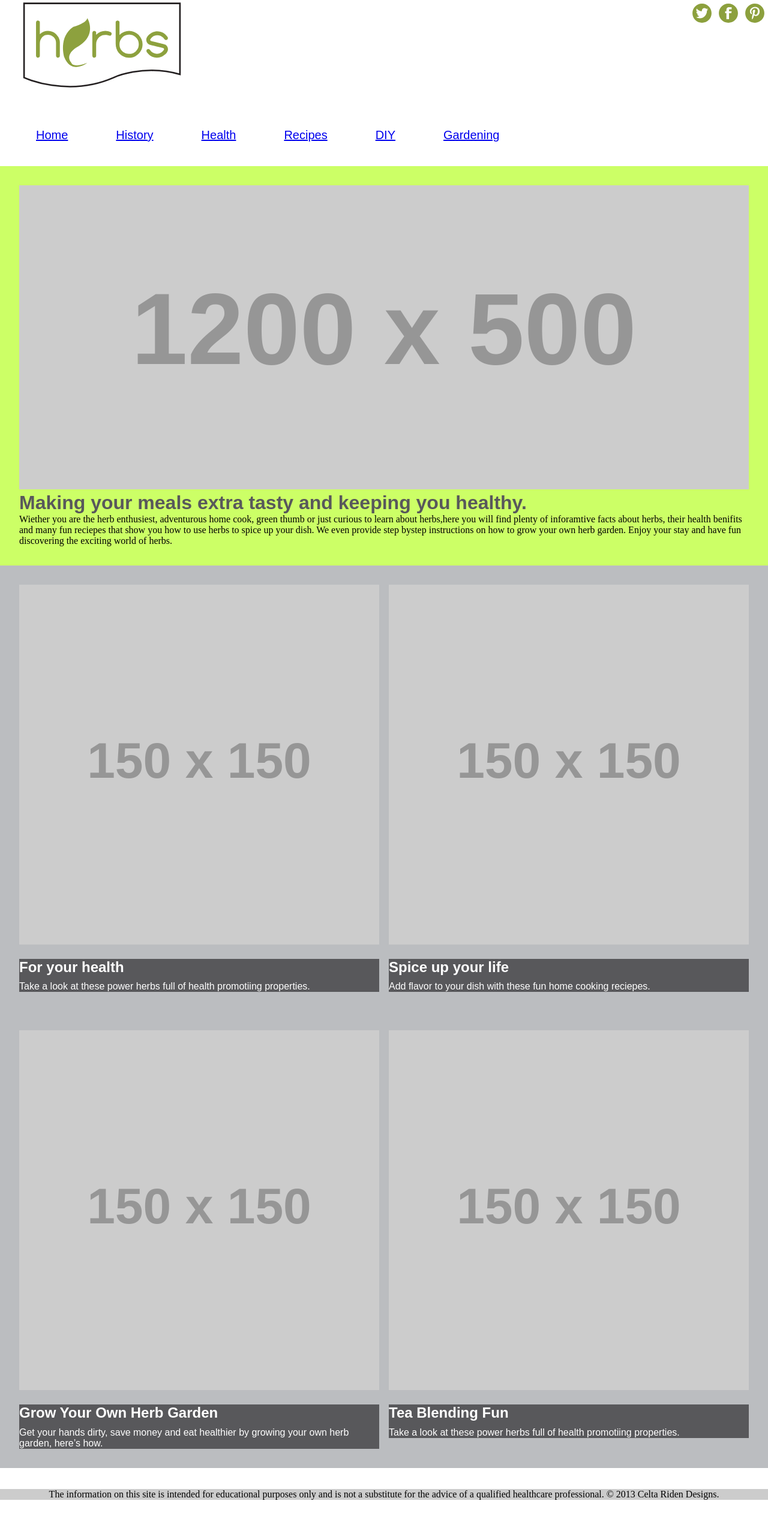
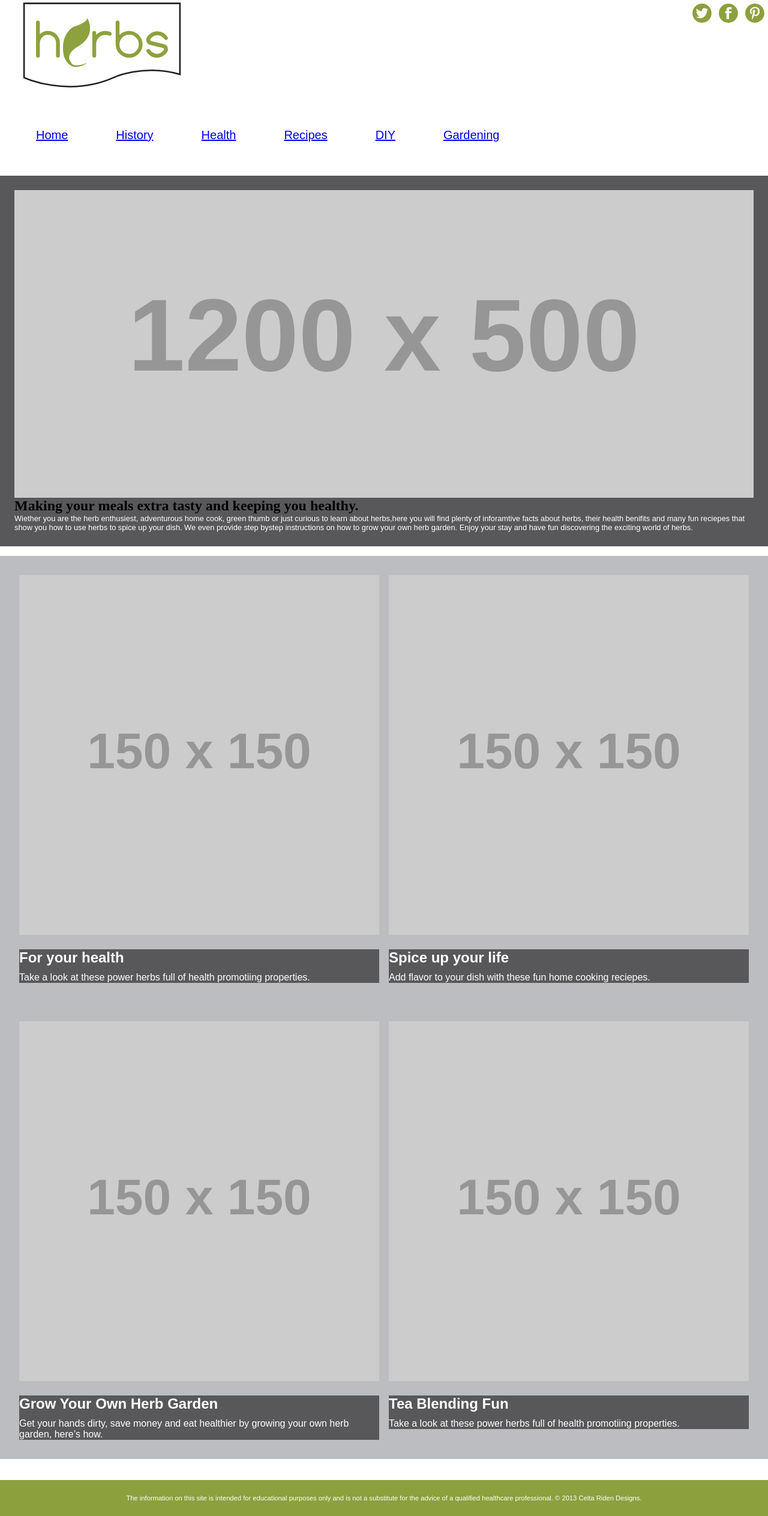
Before and after one commit to CeltaRiden/large-data-website, a Jekyll site: the page built from index.html, in a window 1280 px wide. Shown: the whole page at 60% size. Built offline with Jekyll 4.4.1, drawn with Linux system fonts in a browser that asks for light colours; Markdown is read by kramdown in place of the engine named in the settings; before the commit the page ends 2501 px from its top, so only the background shows below that.

Commit message:
made changes to general css

```diff
--- a/css/general.css
+++ b/css/general.css
@@ -4,13 +4,10 @@
 @-webkit-viewport {width: device-width; scale: 1; }
 @viewport {width: device-width; scale: 1; }
 
-
-
-
 /* Reset Your Margins and Padding, target all your element tags that you are using */
 * {
-	 -moz-box-sizing: border-box;
-  -webkit-box-sizing: border-box;
+	-moz-box-sizing: border-box;
+  	-webkit-box-sizing: border-box;
     box-sizing: border-box;
 
 	margin:0;
@@ -28,9 +25,10 @@
 
 }
 
-.flex-img {
-	width:100%;
-}
+
+.unit-l-4-4 img {
+  	display: none;
+  }
 
 
 .list-group-item-inline{
@@ -64,34 +62,64 @@
 }
 
 
-h1{
+.intro{
+	background-color:#CF6;
+	text-decoration:none;
+	padding:1.5em;
+}
+
+.intro h1{
 	font-family:Arial, Helvetica, sans-serif;
-	font-size:2em;
+	font-size: 2em;
+	color: #58585B;
+
+}
+
+.intro p{
+	font-family:Arial, Helvetica, sans-serif;
+	font-size: 1em;
 	color: #58585B;
 
 }
 
 .about{
-	background-color:#CF6;
+	display: inline-block;
+	background-color: #58585B;
 	text-decoration:none;
-	padding:2em;
+	margin-top: 1em;
+	margin-bottom: 1em;
+	padding: 1.5em;
 }
 
+.about h2{
+	font-family:Arial, Helvetica, sans-serif;
+	font-size:1.6em;
+	color: #FFF;
+	padding-bottom: 0.5em;
 
-.about figure {
-	display:none;
+}
+
+.about p{
+	font-family:Arial, Helvetica, sans-serif;
+	font-size: 0.8em;
+	color: #FFF;
+
 }
 
 footer {
 	text-align:center;
-	background-color: #ccc;
+	background-color: #8CA03D;
 	margin-top: 35px;
-	padding: 0;
+	padding: 1.5em;
 
 }
 
-.footer p{
+footer p{
+	font-family:Arial, Helvetica, sans-serif;
+	font-size: 0.7em;
+	color: #FFF;
 	padding: 0;
+
 }
 
 
@@ -99,18 +127,6 @@
 @media only screen and (min-width: 38em) {
 
 
-.about figure {
-	display:inherit;
-}
-
- .about {
-	  clear:left;
-  }
-
-.about img{
-	display:float;
-	width: 100%;
-}
 
 
   .social-media{
@@ -131,6 +147,7 @@
 
 
   .unit-l-4-4 img {
+  	display: block;
   	width:100%;
   }
 
```
